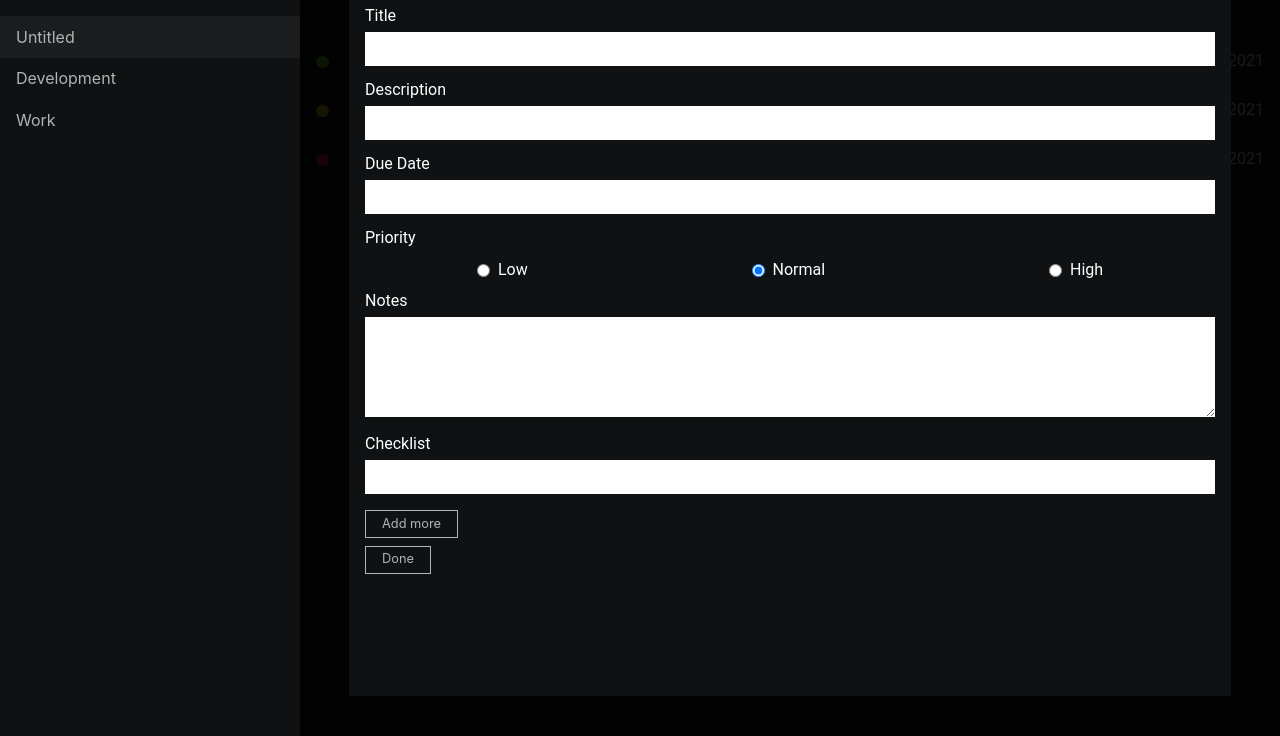
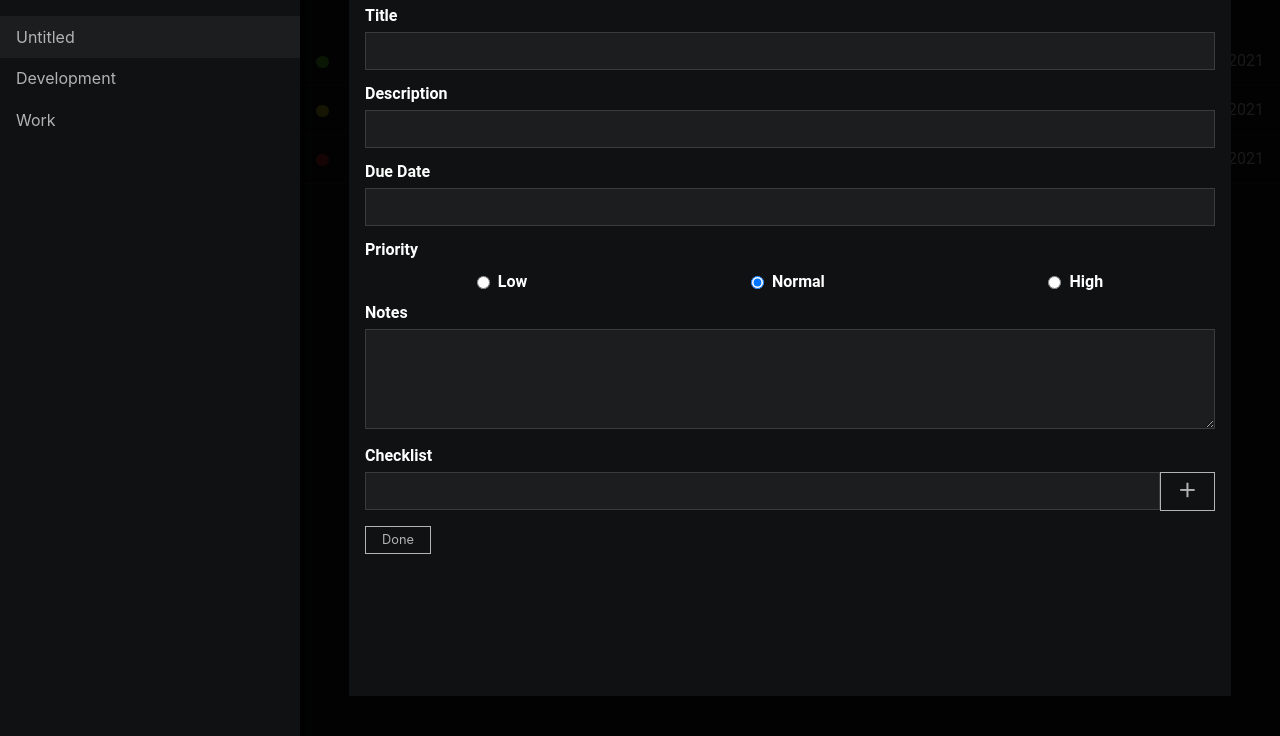
Before and after one commit to llfalcao/todo-list, a website built with webpack: page dist/index.html in a window 1280 px wide. Shown: the part 64-800 px from the top of the page. Built offline with Linux system fonts and the light colour scheme.

Commit message:
Change form's color layout

```diff
--- a/src/components/Form/Form.js
+++ b/src/components/Form/Form.js
@@ -54,10 +54,10 @@ const Form = function () {
           <textarea id="form-item--notes" name="notes"></textarea>
         </div>
 
-        <div class="form-item">
-          <label for="form-item--checklist">Checklist</label>
+        <p>Checklist</p>
+        <div class="form-item checklist">
           <input type="text" id="form-item--checklist" name="checklist" />
-          <button type="button" id="btn-new-checklist-item" class="btn" >Add more</button>
+          <button type="button" id="btn-new-checklist-item" class="btn" >+</button>
         </div>
 
         <div class="form-item">
--- a/src/index.js
+++ b/src/index.js
@@ -64,4 +64,3 @@ DOMElements.newTodoBtn().addEventListener(
   },
   false
 );
-DOMElements.todoList().insertAdjacentHTML('beforeend', Form());
--- a/src/styles/abstracts/_variables.scss
+++ b/src/styles/abstracts/_variables.scss
@@ -2,6 +2,7 @@
 $dark: #101112;
 $light: #fff;
 $gray: #b3b3b3;
+$darkgray: rgba(255, 255, 255, 0.05);
 $low-priority: #63dd2c;
 $normal-priority: #ddd22c;
 $high-priority: #dd2c2c;
--- a/src/styles/components/_form.scss
+++ b/src/styles/components/_form.scss
@@ -19,6 +19,7 @@
 
   & p {
     margin-bottom: 0.5rem;
+    font-weight: 600;
   }
 
   & .form-item {
@@ -27,19 +28,34 @@
     & label {
       display: block;
       margin-bottom: 0.5rem;
+      font-weight: 600;
     }
 
     & input {
       width: 100%;
       margin-bottom: 1rem;
       padding: 0.5rem;
+      background-color: $darkgray;
+      border: 1px solid rgba($gray, 0.2);
+      color: $light;
+      font-family: $font-system;
+      transition: $fast-transition;
+
+      &:focus {
+        border: 1px solid rgba($gray, 0.5);
+      }
     }
 
     & textarea {
-      width: 100%;
+      min-width: 100%;
       max-width: 100%;
       height: 100px;
       margin-bottom: 1rem;
+      font-family: $font-system;
+      padding: 0.5rem;
+      background-color: $darkgray;
+      border: 1px solid rgba($gray, 0.2);
+      color: $light;
     }
 
     & button {
@@ -63,4 +79,18 @@
       }
     }
   }
+
+  & .checklist {
+    display: flex;
+
+    & .btn {
+      height: 39px;
+      aspect-ratio: 1;
+      font-size: 2rem;
+      font-weight: 300;
+      display: flex;
+      justify-content: center;
+      align-items: flex-end;
+    }
+  }
 }
--- a/src/styles/core/_base.scss
+++ b/src/styles/core/_base.scss
@@ -19,3 +19,7 @@ a,
 a:visited {
   color: inherit;
 }
+
+input:focus {
+  outline: none;
+}
--- a/src/styles/layout/_projects.scss
+++ b/src/styles/layout/_projects.scss
@@ -21,6 +21,6 @@
   }
 
   & .project-list--active {
-    background-color: rgba(255, 255, 255, 0.05);
+    background-color: $darkgray;
   }
 }
```
Also changed, not shown: dist/main.js.
